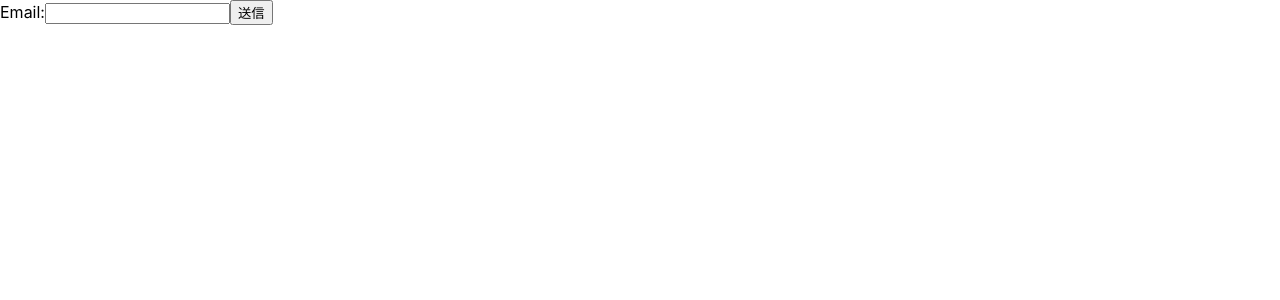
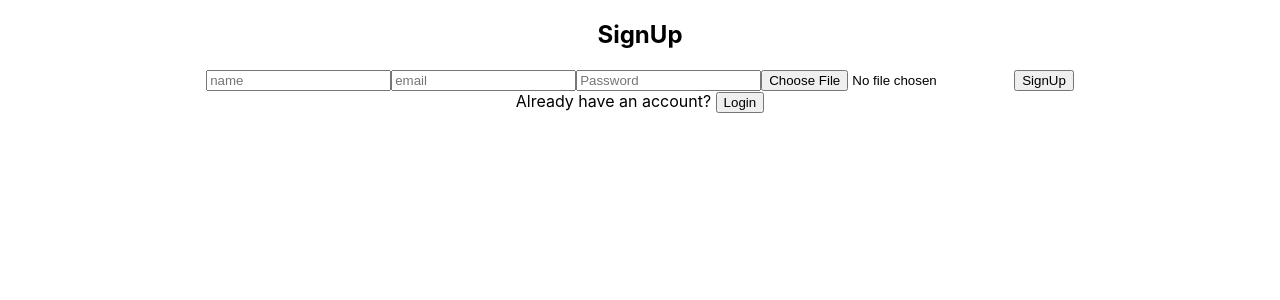
Before and after one commit to yokomac/bookreview_app, a React (Create React App) app: page /signup in a window 1280 px wide. Shown: the top 300 px of the page. Built offline with nearby package versions, Linux system fonts and the light colour scheme.

Commit message:
+station3

```diff
--- a/package.json
+++ b/package.json
@@ -3,12 +3,18 @@
   "version": "0.1.0",
   "private": true,
   "dependencies": {
+    "@reduxjs/toolkit": "^2.2.0",
     "@testing-library/jest-dom": "^5.17.0",
     "@testing-library/react": "^13.4.0",
     "@testing-library/user-event": "^13.5.0",
+    "axios": "^1.6.7",
+    "compressorjs": "^1.2.1",
     "cypress": "^13.6.4",
     "react": "^18.2.0",
+    "react-cookie": "^7.0.2",
     "react-dom": "^18.2.0",
+    "react-redux": "^9.1.0",
+    "react-router-dom": "^6.22.0",
     "react-scripts": "5.0.1",
     "web-vitals": "^2.1.4"
   },
--- a/src/App.js
+++ b/src/App.js
@@ -1,3 +1,4 @@
+/*
 import React, { useState } from 'react';
 
 function App() {
@@ -15,7 +16,6 @@ function App() {
 
   return (
     <div>
-      {/* htmlForを使用して修正 */}
       <label htmlFor="email-input">Email:</label>
       <input
         id="email-input"
@@ -33,3 +33,17 @@ function App() {
 }
 
 export default App;
+*/
+
+import './App.css';
+import { Router } from './routes/Router';
+
+function App() {
+  return (
+    <div className="App">
+        <Router />
+    </div>
+  );
+}
+
+export default App;
--- /dev/null
+++ b/src/authSlice.js
@@ -0,0 +1,23 @@
+import { createSlice } from '@reduxjs/toolkit';
+import { Cookies } from 'react-cookie';
+
+const cookie = new Cookies();
+
+const initialState = {
+  isLogIn: cookie.get('token') !== undefined,
+};
+
+export const authSlice = createSlice({
+  name: 'auth',
+  initialState,
+  reducers: {
+    logIn: (state) => {
+      state.isLogIn = true;
+    },
+    logOut: (state) => {
+      state.isLogIn = false;
+    },
+  },
+});
+
+export const { logIn, logOut } = authSlice.actions;
--- a/src/index.js
+++ b/src/index.js
@@ -1,14 +1,18 @@
-import React from 'react';
-import ReactDOM from 'react-dom/client';
+import { createRoot } from 'react-dom/client'; // 追加
 import './index.css';
 import App from './App';
 import reportWebVitals from './reportWebVitals';
+import { CookiesProvider } from "react-cookie"; // 追加
+import { Provider } from 'react-redux'; // 追加
+import { store } from './store';
 
-const root = ReactDOM.createRoot(document.getElementById('root'));
+const root = createRoot(document.getElementById('root'));
 root.render(
-  <React.StrictMode>
-    <App />
-  </React.StrictMode>
+  <Provider store={store}>
+    <CookiesProvider>
+      <App />
+    </CookiesProvider>
+  </Provider>,
 );
 
 // If you want to start measuring performance in your app, pass a function
--- /dev/null
+++ b/src/pages/Home.jsx
@@ -0,0 +1,11 @@
+import React from "react";
+// import { Header } from "../components/Header";
+
+
+export const Home = () => {
+  return (
+    <div>
+      <h1>書籍リスト</h1>
+    </div>
+  )
+}
--- /dev/null
+++ b/src/pages/LogIn.jsx
@@ -0,0 +1,53 @@
+import React, { useState } from 'react';
+import { useNavigate } from 'react-router-dom';
+import { useDispatch } from 'react-redux';
+import { logIn } from '../authSlice';
+
+const LogIn = () => {
+  const navigate = useNavigate();
+  const [email, setEmail] = useState('');
+  const [password, setPassword] = useState('');
+  const [error, setError] = useState('');
+  const dispatch = useDispatch();
+
+  const handleLogIn = async () => {
+    try {
+      // ここで body を JSON 形式に変換する
+      const response = await fetch(`https://railway.bookreview.techtrain.dev/signin`, {
+        method: 'POST',
+        headers: {
+          'Content-Type': 'application/json', // コンテンツのタイプを JSON として指定
+        },
+        body: JSON.stringify({ email, password }),
+      });
+
+      // レスポンスが成功しているか確認（ステータスコードが 2xx）
+      if (response.ok) {
+        // ログイン成功時にRedux StoreのisLogInを更新
+        dispatch(logIn());
+        navigate('/'); // ログイン後のページに移動
+      } else {
+        // レスポンスのステータスやコンテンツに基づいてログインの失敗を処理
+        setError('Login failed. Please check your credentials.');
+      }
+    } catch (error) {
+      console.error('Login failed:', error);
+      setError('Login failed. Please check your credentials.');
+    }
+  };
+
+  return (
+    <div>
+      <h2>LogIn</h2>
+      <input type="email" className="email-input" value={email} onChange={(e) => setEmail(e.target.value)} />
+      <input type="password" placeholder="Password" value={password} onChange={(e) => setPassword(e.target.value)} />
+      <button onClick={handleLogIn}>LogIn</button>
+      {error && <p style={{ color: 'red' }}>{error}</p>}
+      <div>
+        Don't have an account? <button onClick={() => navigate('/signup')}>SignUp</button>
+      </div>
+    </div>
+  );
+};
+
+export default LogIn;
--- /dev/null
+++ b/src/pages/SignUp.jsx
@@ -0,0 +1,96 @@
+import React, { useState } from 'react';
+import Compressor from 'compressorjs';
+import { useNavigate } from 'react-router-dom';
+
+const SignUp = () => {
+  const navigate = useNavigate();
+  const [name, setName] = useState('');
+  const [email, setEmail] = useState('');
+  const [password, setPassword] = useState('');
+  const [iconUrl, setIconUrl] = useState(null);
+  const [error, setError] = useState('');
+
+  const handleAvatarChange = async (event) => {
+    const file = event.target.files[0];
+    if (file) {
+      const resizedImage = await compressImage(file);
+      setIconUrl(resizedImage);
+    }
+  };
+
+  const compressImage = (file) => {
+    return new Promise((resolve) => {
+      new Compressor(file, {
+        quality: 0.6,
+        success(result) {
+          resolve(result);
+        },
+        error(err) {
+          console.error(err.message);
+          resolve(file);
+        },
+      });
+    });
+  };
+
+  const handleSignUp = async () => {
+    try {
+      // 名前、Email、パスワードのリクエスト
+      const userResponse = await fetch('https://railway.bookreview.techtrain.dev/users', {
+        method: 'POST',
+        body: JSON.stringify({
+          name,
+          email,
+          password,
+        }),
+        headers: {
+          'Content-Type': 'application/json',
+        },
+      });
+
+      if (userResponse.ok) {
+        await userResponse.json();
+
+        // 画像のリクエスト
+        const formData = new FormData();
+        formData.append('iconUrl', iconUrl);
+
+        const iconUrlResponse = await fetch(`https://railway.bookreview.techtrain.dev/uploads`, {
+          method: 'POST',
+          body: formData,
+        });
+
+        if (iconUrlResponse.ok) {
+          // 新規登録成功時の処理を追加
+          navigate('/dashboard'); // ログイン後のページにリダイレクト
+        } else {
+          // iconUrlのアップロードが失敗した場合の処理
+          // ...
+        }
+      } else {
+        // レスポンスのステータスやコンテンツに基づいて新規登録の失敗を処理
+        setError('Signup failed. Please check your information.');
+      }
+    } catch (error) {
+      console.error('Signup failed:', error);
+      // エラーハンドリング
+    }
+  };
+
+  return (
+    <div>
+      <h2>SignUp</h2>
+      <input type="text" placeholder="name" value={name} onChange={(e) => setName(e.target.value)} />
+      <input type="email" placeholder="email" value={email} onChange={(e) => setEmail(e.target.value)} />
+      <input type="password" placeholder="Password" value={password} onChange={(e) => setPassword(e.target.value)} />
+      <input type="file" accept="image/*" onChange={handleAvatarChange} />
+      <button onClick={handleSignUp}>SignUp</button>
+      {error && <p style={{ color: 'red' }}>{error}</p>}
+      <div>
+        Already have an account? <button onClick={() => navigate('/login')}>Login</button>
+      </div>
+    </div>
+  );
+};
+
+export default SignUp;
--- /dev/null
+++ b/src/routes/Router.jsx
@@ -0,0 +1,24 @@
+import React from "react";
+import { useSelector } from "react-redux";
+import { BrowserRouter, Route, Routes, Navigate } from "react-router-dom";
+import { Home } from "../pages/Home";
+import LogIn from "../pages/LogIn";
+import SignUp from "../pages/SignUp";
+
+export const Router = () => {
+  const auth = useSelector((state) => state.auth.isLogIn)
+
+  return (
+    <BrowserRouter>
+      <Routes>
+        <Route path="/login" element={<LogIn />} />
+        <Route path="/signup" element={<SignUp />} />
+        {auth ? (
+          <Route path="/" element={<Home />} />
+        ) : (
+          <Route path="/" element={<Navigate replace to="/login" />} />
+        )}
+      </Routes>
+    </BrowserRouter>
+  )
+}
--- /dev/null
+++ b/src/store.js
@@ -0,0 +1,8 @@
+import { configureStore } from '@reduxjs/toolkit';
+import { authSlice } from './authSlice';
+
+export const store = configureStore({
+  reducer: {
+    auth: authSlice.reducer,
+  },
+});
```
Also changed, not shown: src/components/Header.jsx (added), 2 other files (tests, documents, lock files or other folders).
